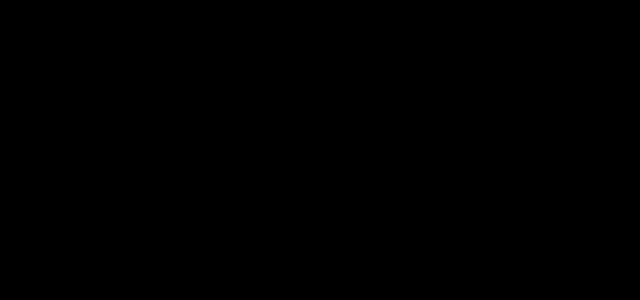
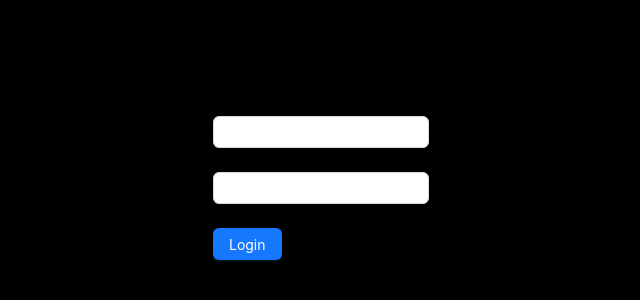
Before and after one commit to oldtune/dojora_fe, a React (Create React App) app: page /login in a window 1280 px wide. Shown: the part 200-500 px from the top of the page, without its empty margins (373-1013 px from the left). Built offline with nearby package versions, Linux system fonts and the light colour scheme.

Commit message:
feat: :sparkles: Complete sidebar and navigation

```diff
--- a/src/Components/Journal/Journal.service.ts
+++ b/src/Components/Journal/Journal.service.ts
@@ -1,4 +1,4 @@
-import { Journal } from "./Journal";
+import { Journal, JournalBrief } from "./Journal";
 import { Http, HttpResult } from "../../Services/Http";
 
 export const JournalService = {
@@ -6,4 +6,13 @@ export const JournalService = {
     const response = await Http.post<Journal>("journals", journal);
     return response;
   },
+
+  async getJournal(journalId: string): Promise<HttpResult<Journal>> {
+    const response = await Http.get<Journal>(`journals/${journalId}`);
+    return response;
+  },
+
+  async getListJournalBrief(): Promise<HttpResult<JournalBrief[]>> {
+    return await Http.get<JournalBrief[]>(`journals/briefs`);
+  }
 };
--- a/src/Components/Journal/Journal.ts
+++ b/src/Components/Journal/Journal.ts
@@ -1,3 +1,8 @@
 export type Journal = {
     content: string
 };
+
+export type JournalBrief = {
+    id: string,
+    date: string
+};
--- a/src/Components/Journal/JournalEdit/JournalEdit.less
+++ b/src/Components/Journal/JournalEdit/JournalEdit.less
@@ -13,6 +13,10 @@
   flex-grow: 1;
   flex-wrap: wrap;
   padding: 0px 20px 0px 20px;
+}
+
+#write_journal_input:disabled {
+  color: black;
 }
 
 #write_journal_input {
--- a/src/Components/Journal/JournalEdit/JournalEdit.tsx
+++ b/src/Components/Journal/JournalEdit/JournalEdit.tsx
@@ -29,7 +29,7 @@ export const JournalEdit: React.FC<JournalEditProps> = (props) => {
     if (props.content) {
       setContent(props.content);
     }
-  }, []);
+  }, [props.content]);
 
   return (
     <div className="journal-editor-wrapper">
--- a/src/Components/User/Login/Login.less
+++ b/src/Components/User/Login/Login.less
@@ -2,9 +2,13 @@
   display: flex;
   min-height: 100%;
   width: auto;
-  background: black;
   flex: 1;
   justify-content: center;
   flex-direction: column;
   align-items: center;
+  background: black;
 }
+
+.login-container.label__white > label {
+  color: white;
+}
--- a/src/Components/User/Login/Login.tsx
+++ b/src/Components/User/Login/Login.tsx
@@ -1,33 +1,39 @@
-import React, { Fragment, useEffect } from "react";
+import { Button, Form, Input } from "antd";
+import React, { useRef } from "react";
+import { Message } from "../../../Shared/Misc/Message";
+import { User } from "../User";
 import "./Login.less";
+import { UserService } from "./User.service";
 
 export const Login: React.FC<{}> = () => {
-  useEffect(() => {});
+  let usernameRef = useRef<any>();
+  let passwordRef = useRef<any>();
+  const submitForm = async () => {
+    const user: User = {
+      username: usernameRef.current.input.value,
+      password: passwordRef.current.input.value,
+    };
+
+    const loginResult = await UserService.Login(user);
+    if (!loginResult.success) {
+      Message.error("Wrong username or password!");
+    }
+  };
   return (
-    <Fragment>
-      <div className="login-container">
-        <div className="login-form">
-          <div
-            id="g_id_onload"
-            data-client_id="323333196530-h1ab09jk0gnnbp28otf6vbpbf2m8tv0s.apps.googleusercontent.com"
-            data-context="signin"
-            data-ux_mode="popup"
-            data-login_uri="http://localhost:3000/authorise"
-            data-auto_select="true"
-            data-itp_support="true"
-          ></div>
-
-          <div
-            className="g_id_signin"
-            data-type="standard"
-            data-shape="rectangular"
-            data-theme="filled_blue"
-            data-text="signin_with"
-            data-size="large"
-            data-logo_alignment="left"
-          ></div>
-        </div>
-      </div>
-    </Fragment>
+    <div className="login-container">
+      <Form name="login-form" labelCol={{ span: 8 }}>
+        <Form.Item name="username" label="Username" className="label__white">
+          <Input ref={usernameRef} />
+        </Form.Item>
+        <Form.Item label="Password" name="password" className="label__white">
+          <Input type="password" ref={passwordRef} />
+        </Form.Item>
+        <Form.Item wrapperCol={{ offset: 8, span: 16 }}>
+          <Button type="primary" onClick={() => submitForm()}>
+            Login
+          </Button>
+        </Form.Item>
+      </Form>
+    </div>
   );
 };
--- /dev/null
+++ b/src/Components/User/Login/User.service.ts
@@ -0,0 +1,14 @@
+import { Http, HttpResult } from "../../../Services/Http";
+import { User } from "../User";
+
+export const UserService = {
+    async Login(user: User): Promise<HttpResult<LoginResult>> {
+        const response = await Http.post<LoginResult>("auth/login", user);
+        return response;
+    },
+};
+
+export type LoginResult = {
+    success: boolean,
+    errors: string[]
+};
--- /dev/null
+++ b/src/Components/User/User.tsx
@@ -0,0 +1,4 @@
+export type User = {
+  username: string;
+  password: string;
+};
--- a/src/Shared/Components/Collapsible_SideBar/CollapsibleSideBar.tsx
+++ b/src/Shared/Components/Collapsible_SideBar/CollapsibleSideBar.tsx
@@ -1,5 +1,5 @@
 import Sider from "antd/es/layout/Sider";
-import React, { useState } from "react";
+import React, { useEffect, useState } from "react";
 import "./CollapsibleSideBar.less";
 
 //Sider on the right
@@ -12,11 +12,18 @@ export const CollapsibleSideBar: React.FC<CollapsibleSideBarProps> = (
   props
 ) => {
   const [collapsed, setCollapsed] = useState(true);
+  const [content, setContent] = useState<JSX.Element>();
   const getClassName = (border: boolean) => {
     return border
       ? "collapsible-sidebar collapsible-sidebar__border-left"
       : "collapsible__sidebar";
   };
+
+  useEffect(() => {
+    if (props.content) {
+      setContent(props.content);
+    }
+  }, [props.content]);
 
   const onMouseOut = () => {
     setCollapsed(true);
--- /dev/null
+++ b/src/Shared/Misc/Time.tsx
@@ -0,0 +1,6 @@
+export function UnixTimestampToDate(timestamp: number): string {
+  const date = new Date(timestamp * 1000);
+  console.log(timestamp);
+  console.log(date);
+  return `${date.getDate()} - ${date.getMonth() + 1} ${date.getFullYear()}`;
+}
--- a/src/pages/WriteJournal/WriteJournal.tsx
+++ b/src/pages/WriteJournal/WriteJournal.tsx
@@ -1,22 +1,59 @@
-import React, { useEffect, useRef, useState } from "react";
+import React, { Fragment, useEffect, useRef, useState } from "react";
 import "./WriteJournal.less";
 import { JournalService } from "../../Components/Journal/Journal.service";
 import { Message } from "../../Shared/Misc/Message";
-import { useParams } from "react-router-dom";
-import { Journal } from "../../Components/Journal/Journal";
+import { Link, useParams } from "react-router-dom";
+import { Journal, JournalBrief } from "../../Components/Journal/Journal";
 import { JournalEdit } from "../../Components/Journal/JournalEdit/JournalEdit";
 import { CollapsibleSideBar } from "../../Shared/Components/Collapsible_SideBar/CollapsibleSideBar";
 import { Layout } from "antd";
+import { UnixTimestampToDate } from "../../Shared/Misc/Time";
 
 export const WriteJournal: React.FC = () => {
   const { journalId } = useParams();
   const [isReadonly, setReadonly] = useState(false);
+  const [content, setContent] = useState("");
+  const [sidebarContent, setSidebarContent] = useState<any>([]);
 
+  const constructSidebarItem = (id: string, date: string) => {
+    return (
+      <Link key={id} to={`/journal/${id}`} style={{ display: "block" }}>
+        {date}
+      </Link>
+    );
+  };
   useEffect(() => {
-    if (journalId) {
-      setReadonly(true);
-    }
-  }, []);
+    (async () => {
+      const getBriefResult = await JournalService.getListJournalBrief();
+      if (!getBriefResult.success) {
+        Message.error("Failed to get sidebar");
+        return;
+      }
+
+      const journalBriefs: JournalBrief[] =
+        getBriefResult.data as JournalBrief[];
+
+      const links = journalBriefs
+        .map((item) => {
+          return { ...item, date: UnixTimestampToDate(Number(item.date)) };
+        })
+        .map((brief) => constructSidebarItem(brief.id, brief.date));
+
+      setSidebarContent(links);
+    })();
+
+    (async () => {
+      if (journalId) {
+        setReadonly(true);
+        const getResult = await JournalService.getJournal(journalId);
+        if (!getResult.success) {
+          Message.error("Failed to load journal detail!");
+          return;
+        }
+        setContent((getResult.data as Journal).content);
+      }
+    })();
+  }, [journalId]);
 
   const onSave = async (content: string) => {
     const journal: Journal = { content };
@@ -43,16 +80,17 @@ export const WriteJournal: React.FC = () => {
       <div className="journal-page">
         <JournalEdit
           childInputRef={childInputRef}
-          content=""
+          content={content}
           onSave={onSave}
           readonly={isReadonly}
         />
         <CollapsibleSideBar
           border={true}
           content={
-            <span>
+            <Fragment>
               <b>Index</b>
-            </span>
+              {sidebarContent}
+            </Fragment>
           }
         />
       </div>
```
